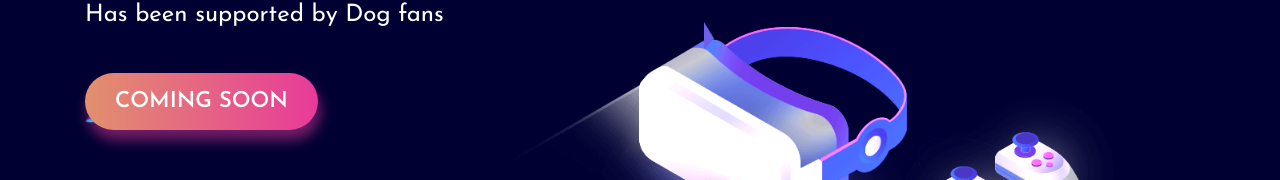
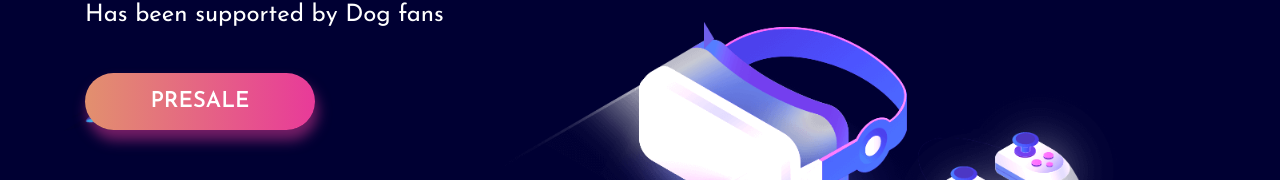
Before and after one commit to SarosChain/studio, a plain HTML site: page index.html in a window 1280 px wide. Shown: the part 476-656 px from the top of the page. Drawn offline with Linux system fonts and the light colour scheme; a web font is replaced by a local one.

Commit message:
Update index.html

```diff
--- a/index.html
+++ b/index.html
@@ -166,8 +166,7 @@
               <h2 class="hero__title wow fadeInUp" data-wow-duration="0.5s" data-wow-delay="0.5s">Use your NFT to Play
               </h2>
               <p class="wow fadeInUp" data-wow-duration="0.5s" data-wow-delay="0.7s">Has been supported by Dog fans </p>
-              <a href="games.html" class="cmn-btn wow fadeInUp" data-wow-duration="0.5s" data-wow-delay="0.9s">Coming
-                Soon</a>
+              <a href="swap.html" class="cmn-btn wow fadeInUp" data-wow-duration="0.5s" data-wow-delay="0.9s">Presale</a>
             </div>
           </div>
         </div>
```
